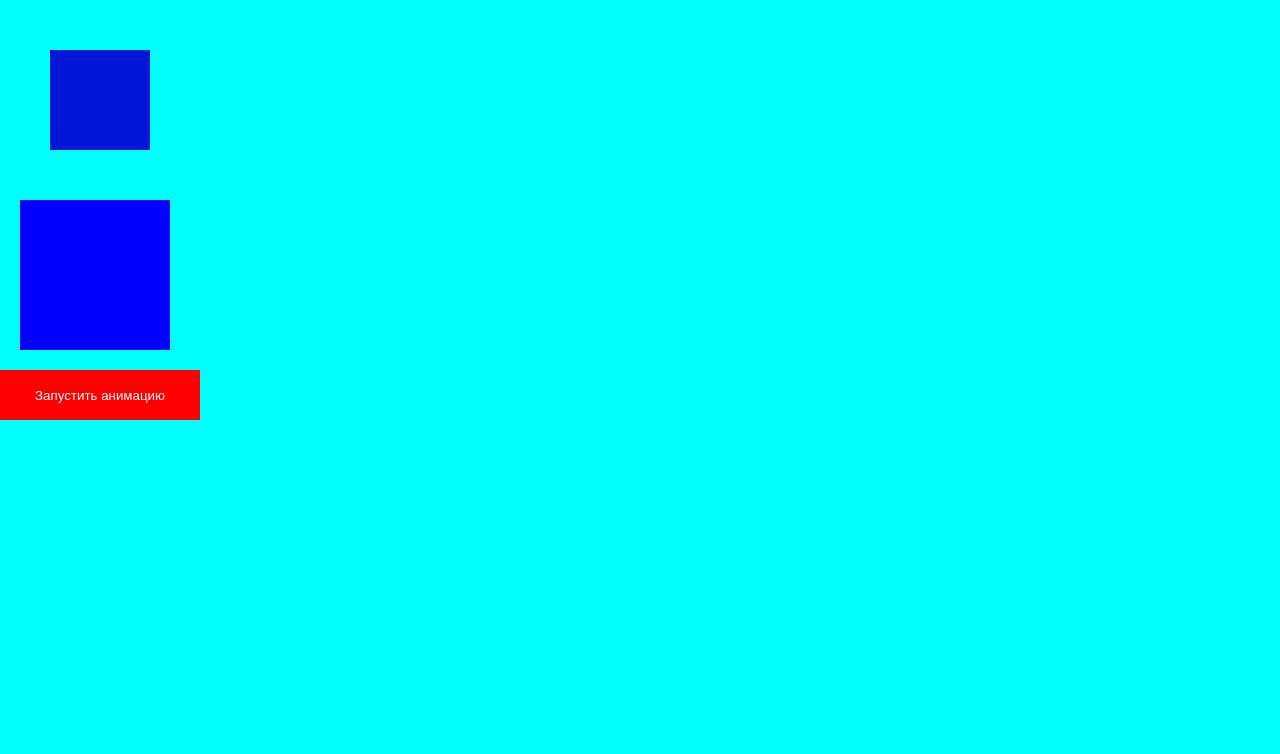
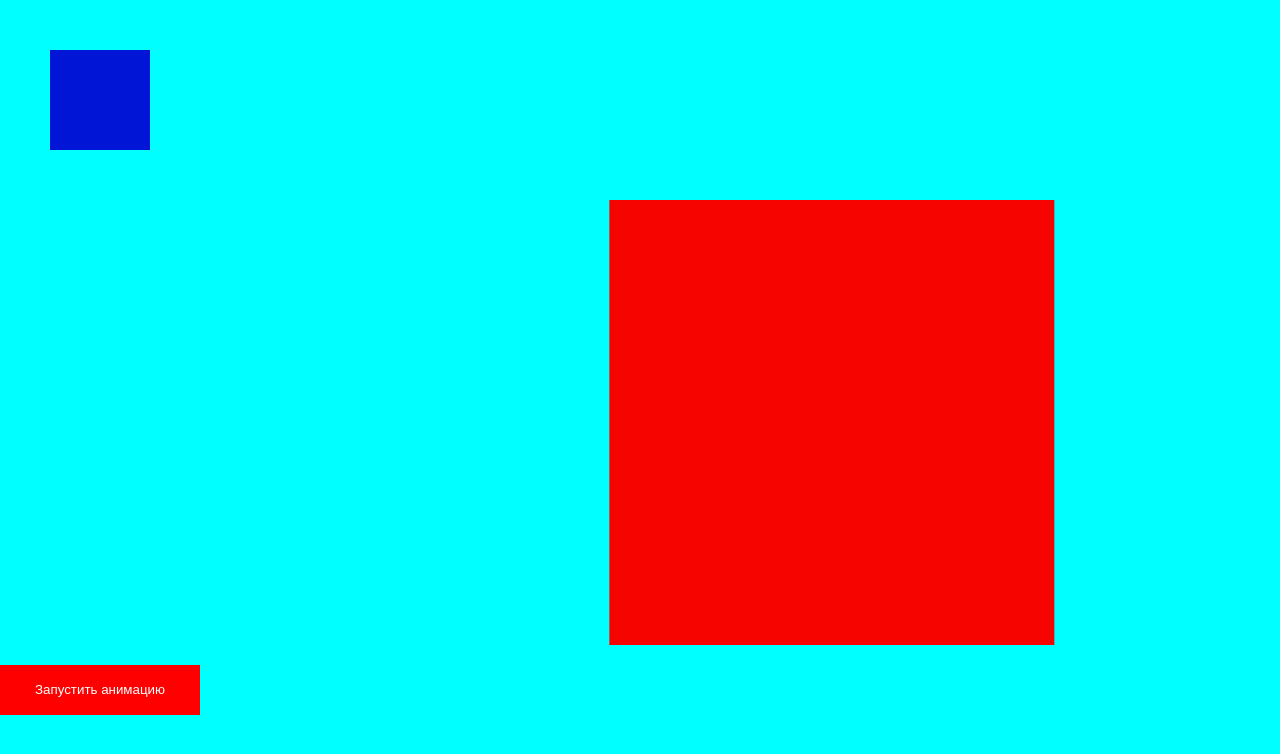
Before and after one commit to K1rioka/CODIFY_HOMEWORK, a plain HTML site: page Animation/index.html in a window 1280 px wide. Both pictures are taken after a click on the button "Запустить анимацию". Drawn offline with Linux system fonts and the light colour scheme.

Commit message:
PLEASE ACCEPT IT

```diff
--- a/Animation/index.html
+++ b/Animation/index.html
@@ -9,7 +9,7 @@
 </head>
 <body>
     <div class="animation"></div>
-    <div class="combined_animation"></div>
+    <div class="elem"></div>
     <button class="start_button">Запустить анимацию</button>
     <script src="./script.js"></script>
 </body>
--- a/Animation/main.css
+++ b/Animation/main.css
@@ -46,7 +46,7 @@ body {
     height: 150px;
     margin: 20px;
     background: blue;
-    animation: combined_animation 3s ease-in-out;
+    animation: combined_animatio 3s ease-in-out;
 }
 
 @keyframes move {
@@ -65,7 +65,7 @@ body {
     100% { background-color: green; }
 }
 
-@keyframes combined_animation {
+@keyframes combined_animatio {
     0% { transform: translateX(0); background-color: blue; width: 150px; height: 150px;}
     50% { transform: translateX(300px); background-color: green; width: 300px; height: 300px;}
     100% { transform: translateX(600px); background-color: red; width: 450px; height: 450px;}
--- a/Animation/script.js
+++ b/Animation/script.js
@@ -1,5 +1,5 @@
-const animatedDiv = document.getElementsByClassName('combined_animation');
-const startButton = document.getElementsByClassName('start_button');
+const animatedDiv = document.querySelector('.elem');
+const startButton = document.querySelector('.start_button');
 
 startButton.addEventListener('click', function() {
     if (animatedDiv.classList.contains('combined_animation')) {
```
Also changed, not shown: Condition/index.html (added, +11 -0 lines), Condition/main.js (added, +230 -0 lines).
